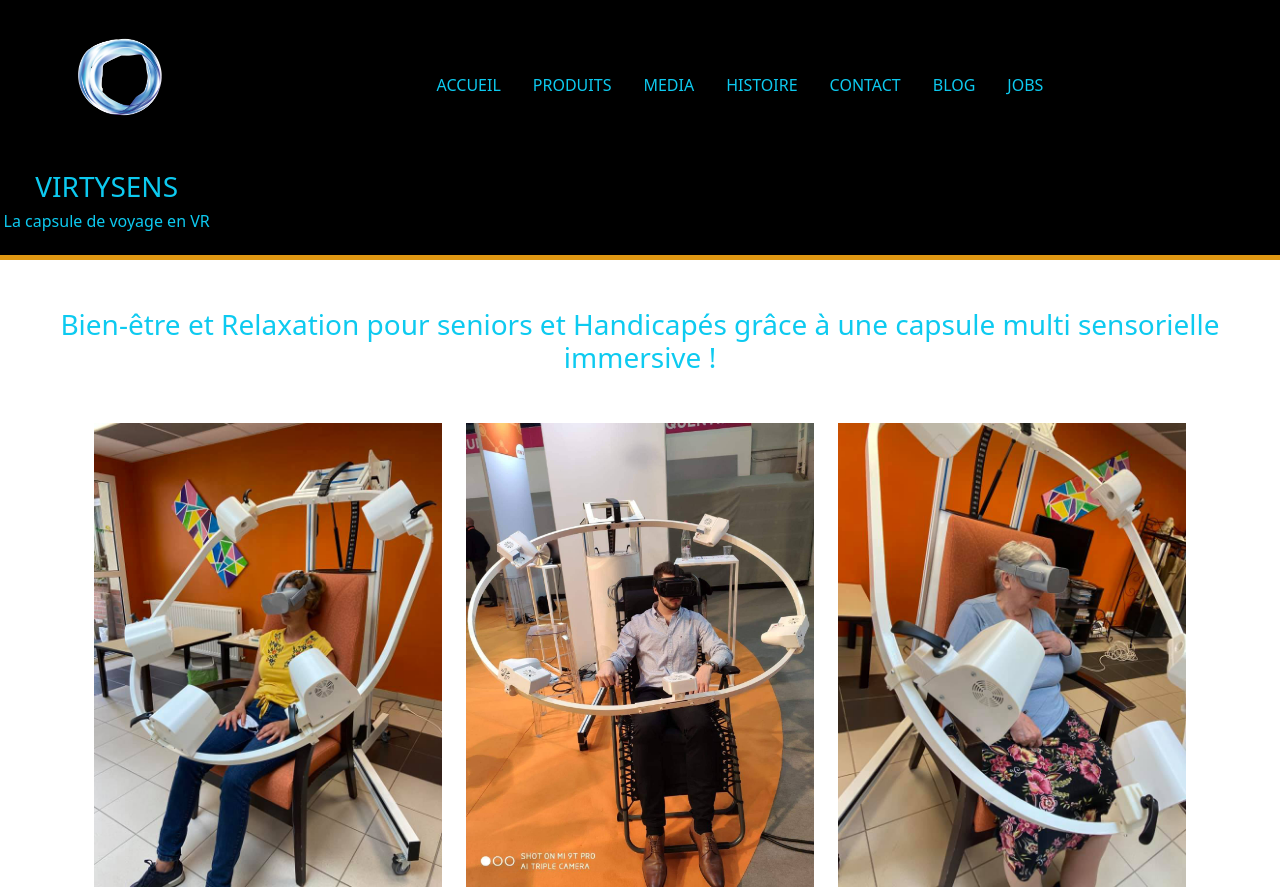
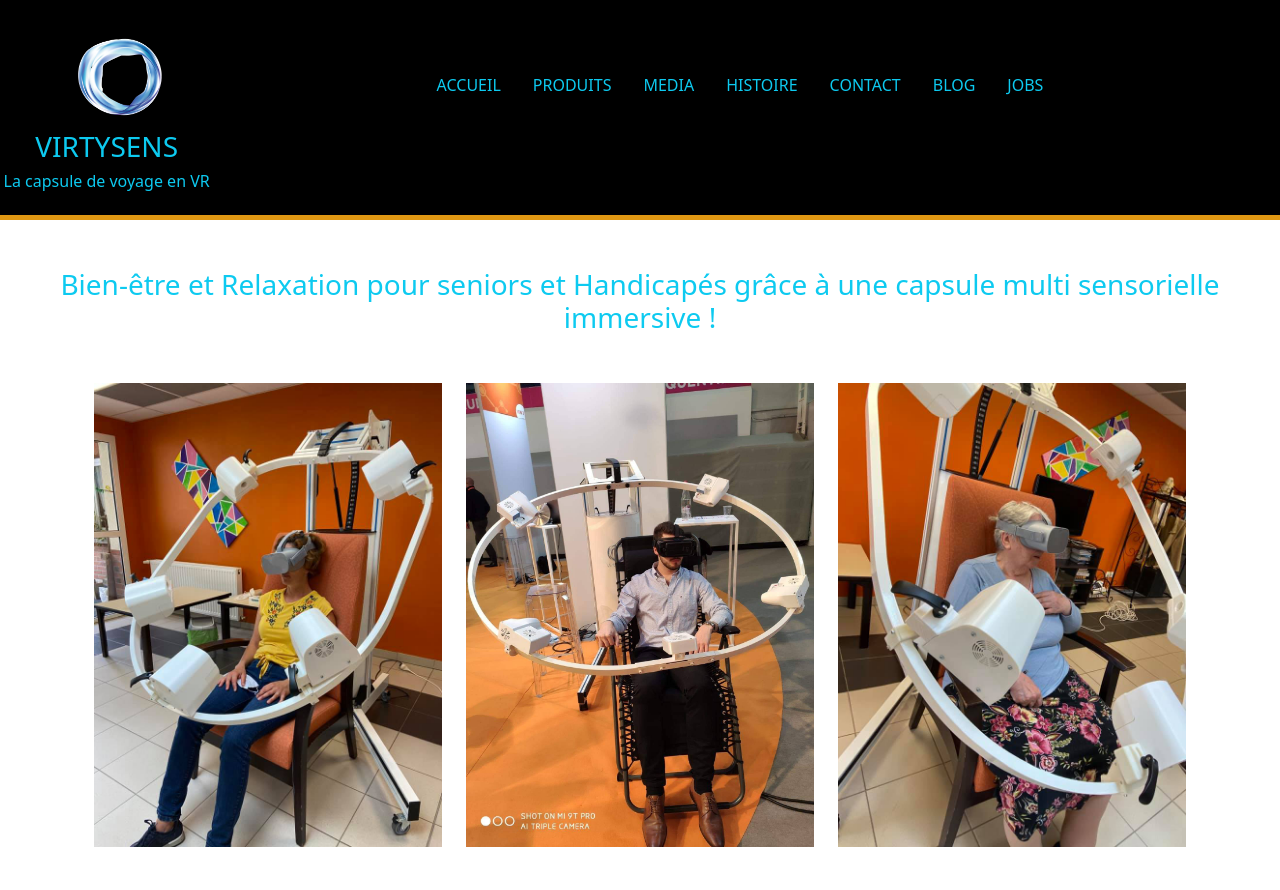
Before and after one commit to Eosia/static-virtysens, a plain HTML site: page index.html in a window 1280 px wide. Shown: the top 890 px of the page. Drawn offline with nearby package versions, Linux system fonts and the light colour scheme.

Commit message:
html page accueil mise en page

```diff
--- a/index.html
+++ b/index.html
@@ -77,7 +77,7 @@
         </nav>
         <!--menu de navigation stop-->
         <!--div des titres h1 et h2 start-->
-        <div class="mr-auto col-2 text-center">
+        <div class="mr-auto col-2 text-center" style="margin-top: -40px !important;">
             <h1 class="h3 text-info">
                 VIRTYSENS
             </h1>
```
